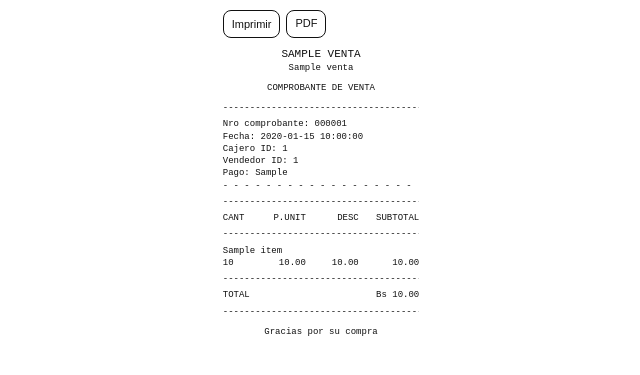
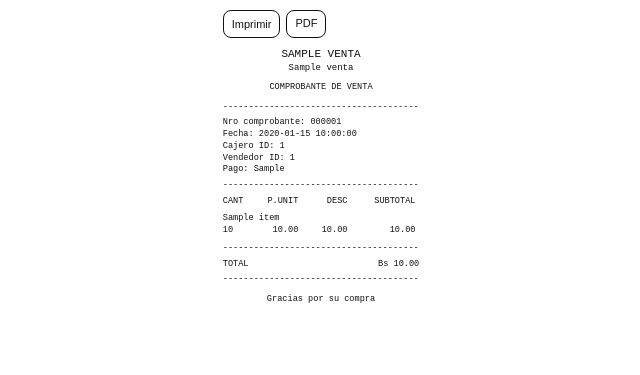
Before and after one commit to lfserna/ferreteria, a Flask app: template app/templates/sales/receipt_58mm.html in a window 1280 px wide. Shown: the top 375 px of the page, without its empty margins (319-959 px from the left). Run offline with Flask 3, Linux system fonts and the light colour scheme; the template is opened without the code that fills it: most values are stand-ins (such as "Sample title", 1, 10 or a date in 2020).

Commit message:
Alinear columnas numericas del comprobante

```diff
--- a/app/templates/sales/receipt_58mm.html
+++ b/app/templates/sales/receipt_58mm.html
@@ -6,14 +6,17 @@
 <style>
 @page{size:58mm 200mm;margin:3mm}
 *{box-sizing:border-box;font-weight:400}
-body{width:52mm;margin:0 auto;font-family:"Courier New",Courier,monospace;font-size:9px;line-height:1.25;color:#111;background:#fff}
-.ticket{width:52mm}.center{text-align:center}.right{text-align:right}.row{display:flex;justify-content:space-between;gap:4px}.dash{white-space:nowrap;overflow:hidden;margin:5px 0}.dash::before{content:"------------------------------------------------"}.title{font-size:11px;text-transform:uppercase;margin:0}.subtitle{font-size:9px;margin:1px 0}.meta p,.totals p{margin:1px 0}.item{margin:4px 0}.item-name{margin-bottom:1px}
-
-/* MODIFICADO: Se optimizaron los anchos de las 4 columnas para que sumen 52mm exactos y tengan más espacio */
-.item-detail{display:grid;grid-template-columns:8mm 14mm 14mm 16mm;column-gap:0mm}
-.item-head{display:grid;grid-template-columns:8mm 14mm 14mm 16mm;column-gap:0mm;text-transform:uppercase}
-
-.num{text-align:right;white-space:nowrap}.actions{margin:10px 0;display:flex;gap:6px;font-family:Arial,sans-serif}.actions a,.actions button{border:1px solid #111;background:#fff;color:#111;padding:6px 8px;text-decoration:none;border-radius:8px;font-size:11px}@media print{.actions{display:none}body{width:52mm}}
+body{width:52mm;margin:0 auto;font-family:"Courier New",Courier,monospace;font-size:8.6px;line-height:1.25;color:#111;background:#fff}
+.ticket{width:52mm}.center{text-align:center}.right{text-align:right}.row{display:flex;justify-content:space-between;gap:4px}.dash{white-space:nowrap;overflow:hidden;margin:5px 0}.dash::before{content:"------------------------------------------------"}.title{font-size:11px;text-transform:uppercase;margin:0}.subtitle{font-size:9px;margin:1px 0}.meta p,.totals p{margin:1px 0}.num{text-align:right;white-space:nowrap}.actions{margin:10px 0;display:flex;gap:6px;font-family:Arial,sans-serif}.actions a,.actions button{border:1px solid #111;background:#fff;color:#111;padding:6px 8px;text-decoration:none;border-radius:8px;font-size:11px}
+.item-table{width:52mm;border-collapse:collapse;table-layout:fixed}
+.item-table col.qty{width:8mm}.item-table col.unit{width:13mm}.item-table col.discount{width:13mm}.item-table col.subtotal{width:18mm}
+.item-table th{padding:0 1mm 1mm 0;text-transform:uppercase;text-align:right;white-space:nowrap}
+.item-table th:first-child{text-align:left}
+.item-table td{padding:0 1mm 1mm 0;vertical-align:top;text-align:right;white-space:nowrap}
+.item-table td:first-child{text-align:left}
+.item-name-row td{padding:3px 0 1px 0;text-align:left;white-space:normal;word-break:break-word}
+.item-values td{padding-bottom:2px}
+@media print{.actions{display:none}body{width:52mm}}
 </style>
 </head>
 <body>
@@ -31,29 +34,35 @@ body{width:52mm;margin:0 auto;font-family:"Courier New",Courier,monospace;font-s
         <p>Cajero ID: {{ venta.cajero_id }}</p>
         <p>Vendedor ID: {{ venta.vendedor_id or '-' }}</p>
         <p>Pago: {{ venta.metodo_pago or '-' }}</p>
-        <p>- - - - - - - - - - - - - - - - - -</p>
     </section>
     <div class="dash"></div>
-    <section>
-        <div class="item-head">
-            <span>Cant</span>
-            <span class="num">P.Unit</span>
-            <span class="num">Desc</span>
-            <span class="num">Subtotal</span>
-        </div>
-        <div class="dash"></div>
-        {% for item in venta.detalles %}
-        <div class="item">
-            <div class="item-name">{{ item.nombre }}</div>
-            <div class="item-detail">
-                <span>{{ item.cantidad|int }}</span>
-                <span class="num">{{ '%.2f'|format(item.precio_unitario) }}</span>
-                <span class="num">{{ '%.2f'|format(item.descuento) }}</span>
-                <span class="num">{{ '%.2f'|format(item.subtotal) }}</span>
-            </div>
-        </div>
-        {% endfor %}
-    </section>
+    <table class="item-table">
+        <colgroup>
+            <col class="qty">
+            <col class="unit">
+            <col class="discount">
+            <col class="subtotal">
+        </colgroup>
+        <thead>
+            <tr>
+                <th>Cant</th>
+                <th>P.Unit</th>
+                <th>Desc</th>
+                <th>Subtotal</th>
+            </tr>
+        </thead>
+        <tbody>
+            {% for item in venta.detalles %}
+            <tr class="item-name-row"><td colspan="4">{{ item.nombre }}</td></tr>
+            <tr class="item-values">
+                <td>{{ item.cantidad|int }}</td>
+                <td>{{ '%.2f'|format(item.precio_unitario) }}</td>
+                <td>{{ '%.2f'|format(item.descuento) }}</td>
+                <td>{{ '%.2f'|format(item.subtotal) }}</td>
+            </tr>
+            {% endfor %}
+        </tbody>
+    </table>
     <div class="dash"></div>
     <section class="totals">
         <p class="row"><span>TOTAL</span><span>Bs {{ '%.2f'|format(venta.total) }}</span></p>
```
